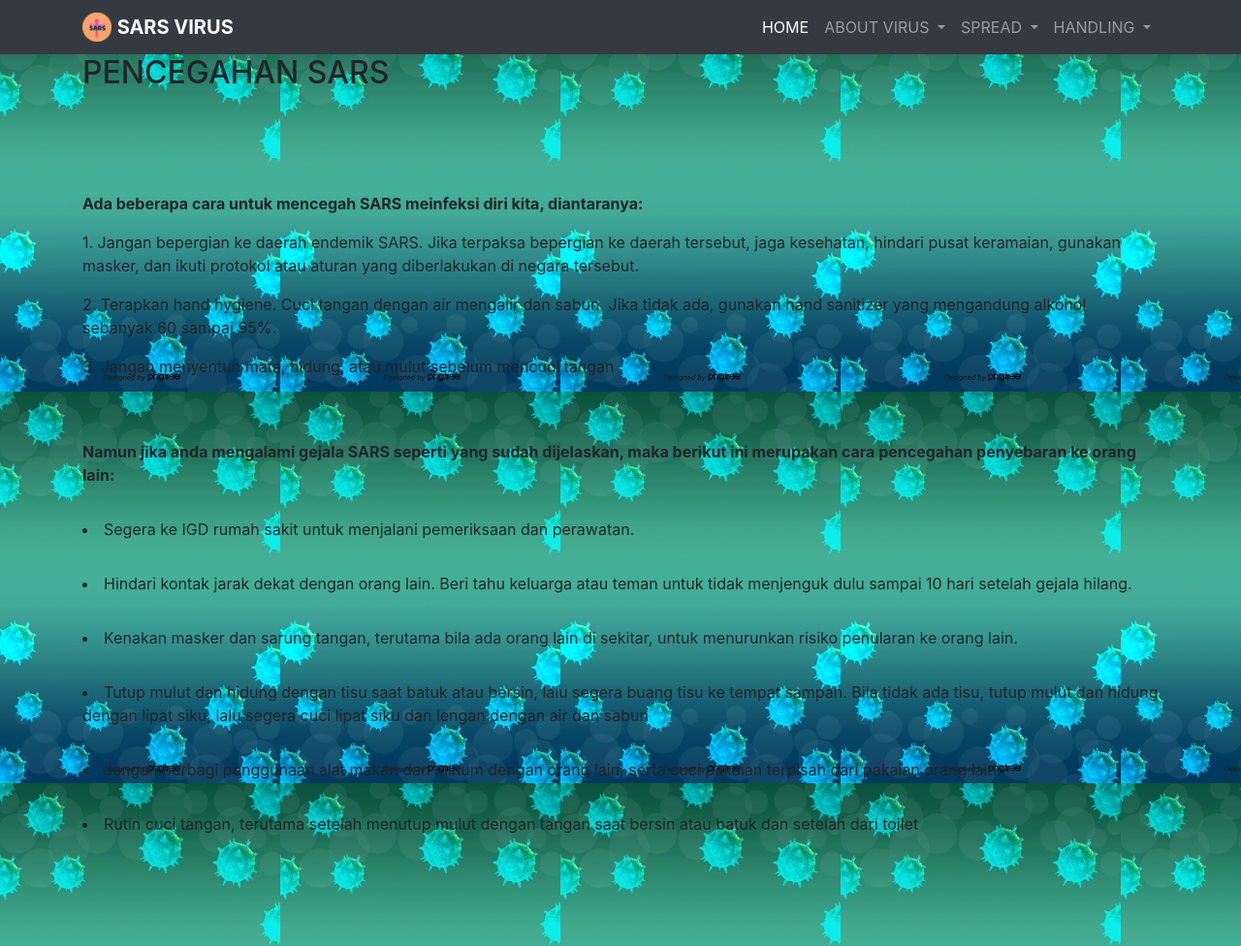
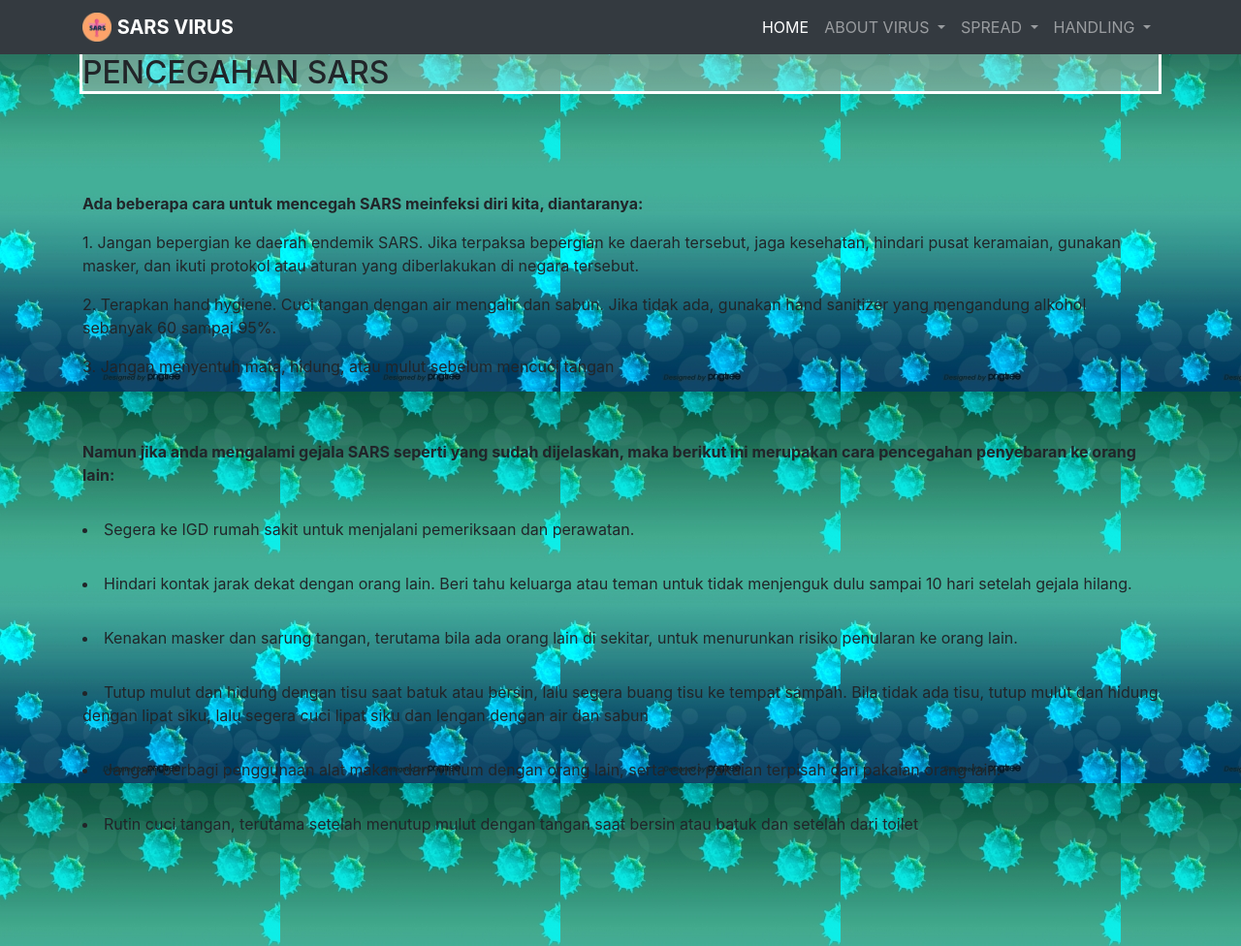
Before and after one commit to SMAKBO/2020-wabah-xi-1-sars-1, a plain HTML site: page pencegahan.html in a window 1280 px wide. Shown: the top 976 px of the page at 97% size. Drawn offline with nearby package versions, Linux system fonts and the light colour scheme.

Commit message:
Update plisss.css

```diff
--- a/plisss.css
+++ b/plisss.css
@@ -1 +1,3 @@
 body{background-image: url(bc.jpg);}
+h2{outline-style: solid; outline-color: white;}
+h2{background-color: hsl(0, 100%, 100%, 0.3);}
```
